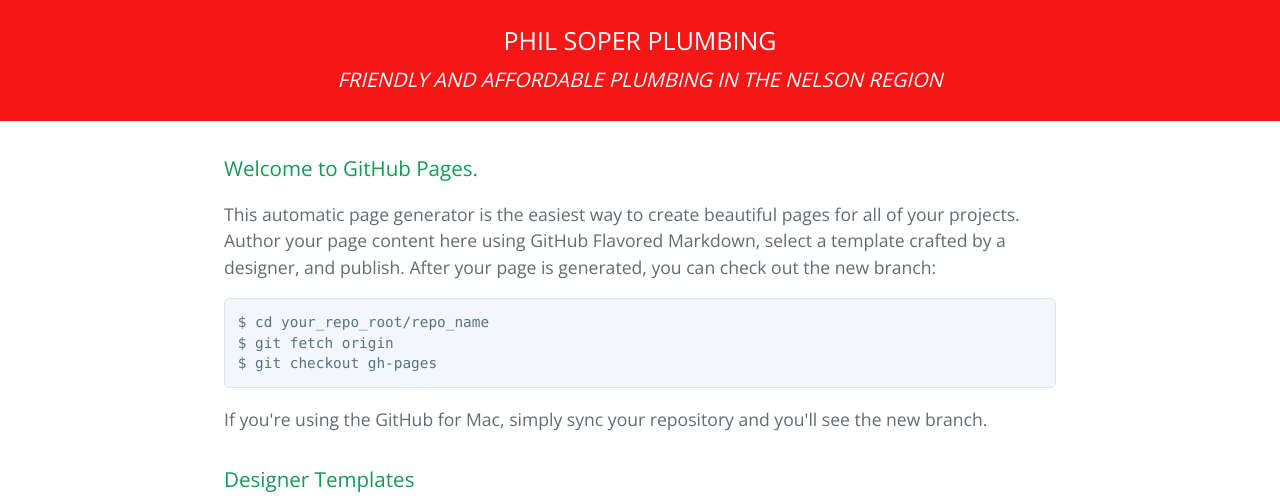
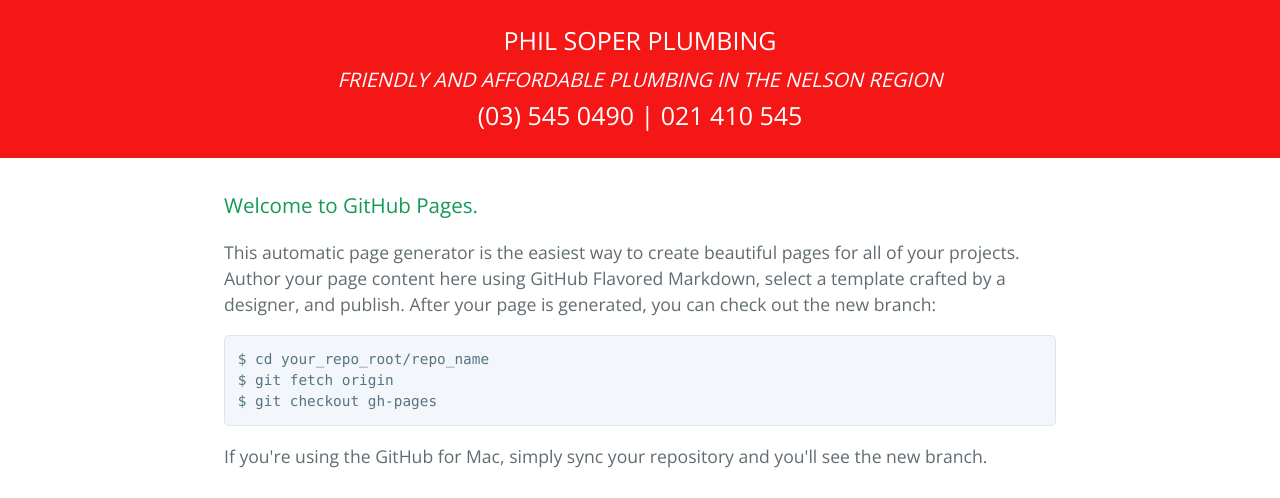
Before and after one commit to darryn/psp, a plain HTML site: page index.html in a window 1280 px wide. Shown: the part 303-801 px from the top of the page. Drawn offline with nearby package versions, Linux system fonts and the light colour scheme.

Commit message:
Update index.html

```diff
--- a/index.html
+++ b/index.html
@@ -25,7 +25,7 @@
 
     <section class="intro">
       <div class="main-content">
-        <h2 class="project-tagline">Phil Soper Plumbing<br><em>Friendly and Affordable Plumbing in the Nelson Region</em></h2>
+        <h2 class="project-tagline">Phil Soper Plumbing<br><em>Friendly and Affordable Plumbing in the Nelson Region</em><br><span class="contact">(03) 545 0490 | 021 410 545</span></h2>
       </div>
     </section>
 
```
